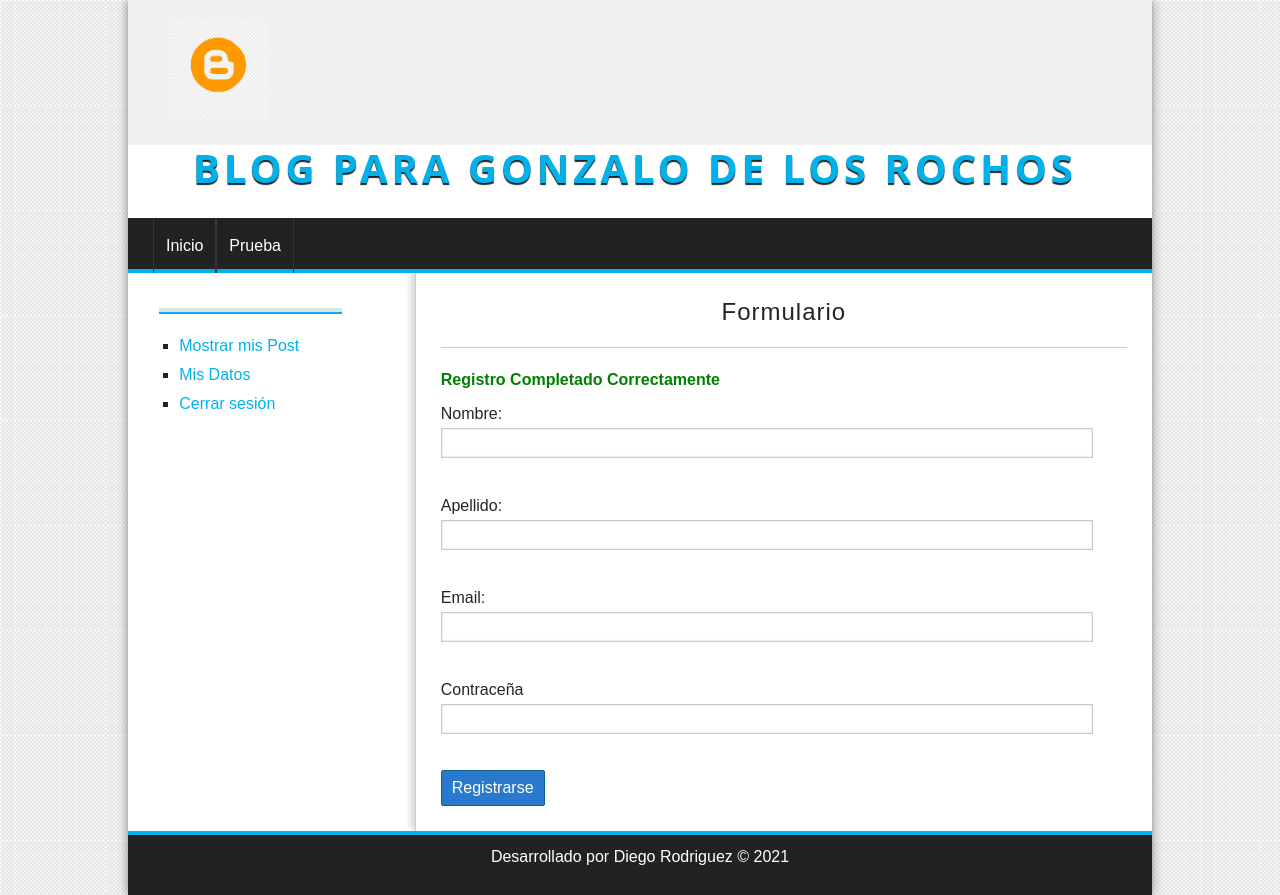
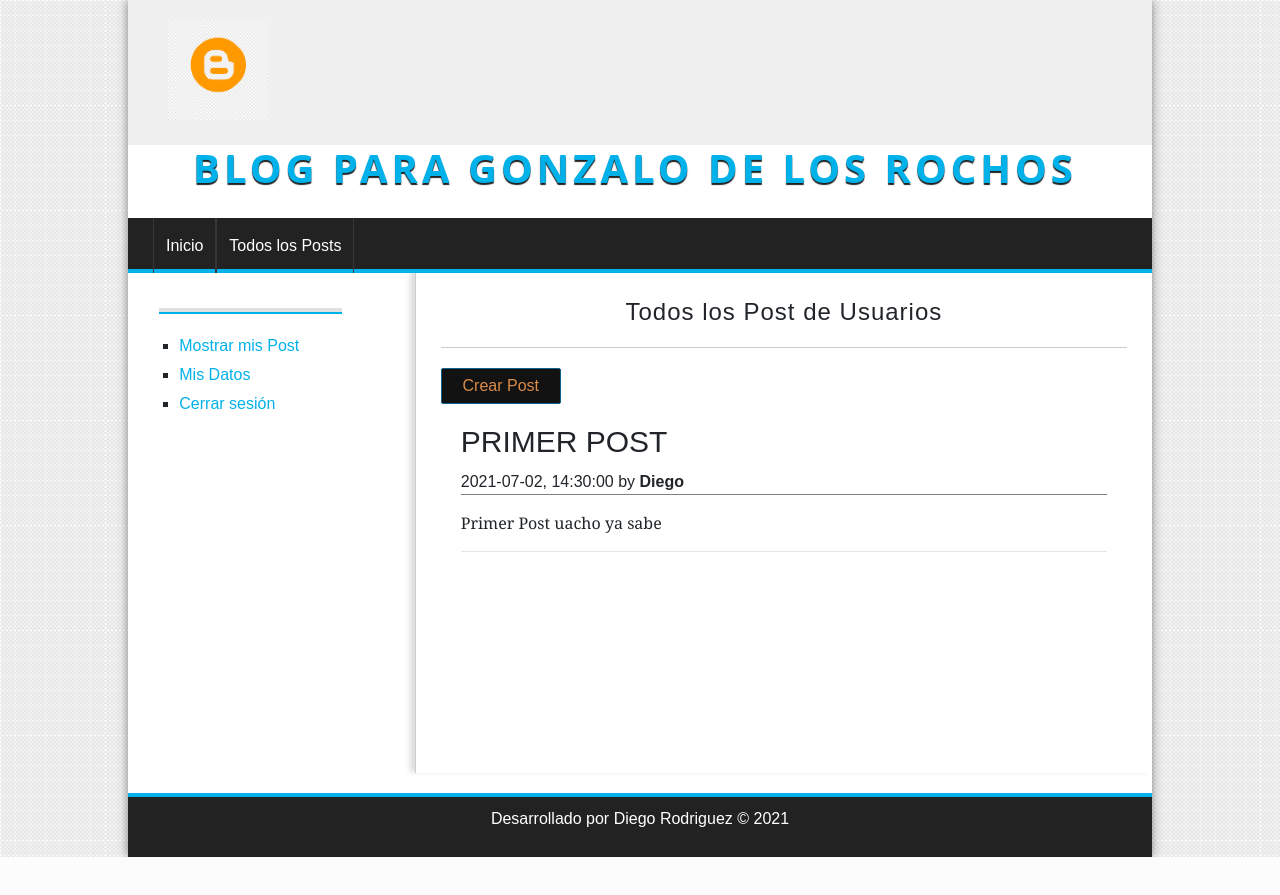
Before and after one commit to bymahak4/Blog-PHP, a PHP site: page /bog_php/ in a window 1280 px wide. After the commit the page ends 857 px from the top, so only its background shows below. Run offline with PHP 8.4, Linux system fonts and the light colour scheme; the visitor is signed in with stand-in values (Sample User, id 1); data comes from the database, SQL or seed files in the repository; some libraries are stand-ins or nearby versions.

Commit message:
Creacion de listado de todos los Post

```diff
--- a/assets/css/main.css
+++ b/assets/css/main.css
@@ -231,8 +231,8 @@ button, .button{
 }
 
 .button{
-    background: #33AE3D;
-    color: white !important;
+    background: #121212;
+    color: #DB8C47 !important;
     text-decoration: none;
 }
 
@@ -417,3 +417,23 @@ button{
     padding:2px;
     margin: 7px;
 }
+
+
+
+
+
+/* ----------------------------------------------------------------*/
+.blog-post {
+    margin: 20px;
+}
+.blog-post-title {
+    font-size: 30px;
+}
+.blog-post-meta {
+    margin-top: 10px;
+    border-bottom: solid 1px grey;
+}
+.conetenido-post {
+    margin-top: 5px;
+    font-family: Georgia, 'Times New Roman', Times, serif;
+}
--- a/config/parameters.php
+++ b/config/parameters.php
@@ -1,4 +1,4 @@
 <?php
     define("base_url", "http://localhost/bog_php/Blog-PHP/");
-    define("controller_default", "usuarioController");
-    define("action_default", "registro");
+    define("controller_default", "postController");
+    define("action_default", "index");
--- a/controllers/postController.php
+++ b/controllers/postController.php
@@ -1,7 +1,11 @@
 <?php
+    require_once 'models/postModel.php';
     class postController{
         public function index(){
-            echo "Controlador post index";
+            $post = new Post();
+            $posts = $post-> getAll();
+
+            require_once "views/post/index.php";
         }
 
     }
--- /dev/null
+++ b/models/postModel.php
@@ -0,0 +1,58 @@
+<?php
+
+    class post {
+        private $id;
+        private $titulo;
+        private $contenido;
+        private $fecha;
+        private $hora;
+        private $db;
+
+        public function __construct() {
+            $this->db = database::connect();
+        }
+
+        public function getId() {
+            return $this->id;
+        }
+        public function getTitulo() {
+            return $this->titulo;
+        }
+        public function getContenido() {
+            return $this->contenido;
+        }
+        public function getFecha() {
+            return $this->fecha;
+        }
+        public function getHora() {
+            return $this->hora;
+        }
+
+        public function setId($id) {
+            $this->id = $id;
+        }
+        public function setTitulo($titulo) {
+            $this->titulo = $titulo;
+        }
+        public function setContenido($contenido) {
+            $this->contenido = $contenido;
+        }
+        public function setFecha($fecha) {
+            $this->fecha = $fecha;
+        }
+        public function setHora($hora) {
+            $this->hora = $hora;
+        }
+
+
+        public function getAll() {
+            $post = $this->db->query("SELECT u.nomUser, p.titPost, p.contPost, fechPost, horaPost
+            FROM usuario u
+            INNER JOIN post p
+            INNER JOIN realiza r
+            ON (u.idUser = r.idUser) AND (u.emailUser = r.emailUser) AND (p.idPost = r.idPost);");
+            return $post;
+        }
+
+
+    }
--- a/views/layout/header.php
+++ b/views/layout/header.php
@@ -25,7 +25,7 @@
 						<a href="<?=base_url?>">Inicio</a>
 					</li>
           <li>
-						<a href="">Prueba</a>
+						<a href="<?=base_url?>post/index">Todos los Posts</a>
 					</li>
 				</ul>
 			</nav>
--- /dev/null
+++ b/views/post/index.php
@@ -0,0 +1,12 @@
+<h1>Todos los Post de Usuarios</h1>
+
+<a class="button button-small" href="<?=base_url?>post/crear">Crear Post</a>
+
+<?php while($posteo = $posts->fetch_object()) : ?>
+<div class="blog-post">
+    <h2 class="blog-post-title"><?=$posteo->titPost;?></h2>
+    <p class="blog-post-meta"><?=$posteo->fechPost;?>, <?=$posteo->horaPost;?> by <b><?=$posteo->nomUser;?></b></p>
+    <p class="conetenido-post"><?=$posteo->contPost;?></p>
+    <hr>
+</div>
+<?php endwhile; ?>
```
